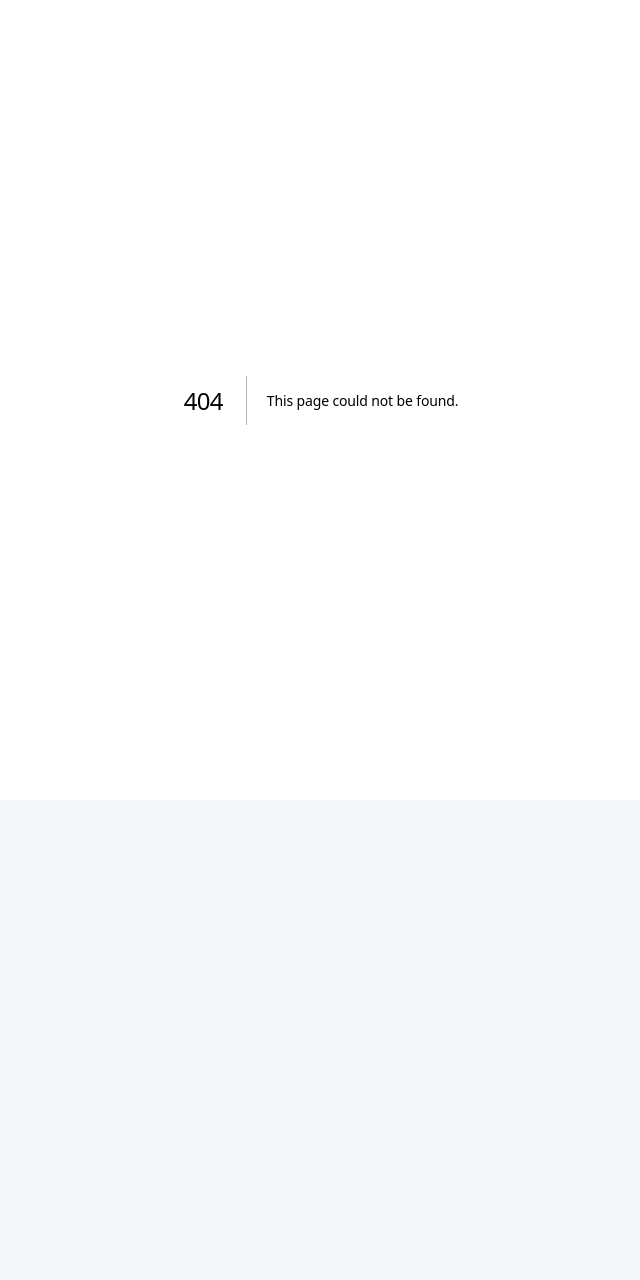
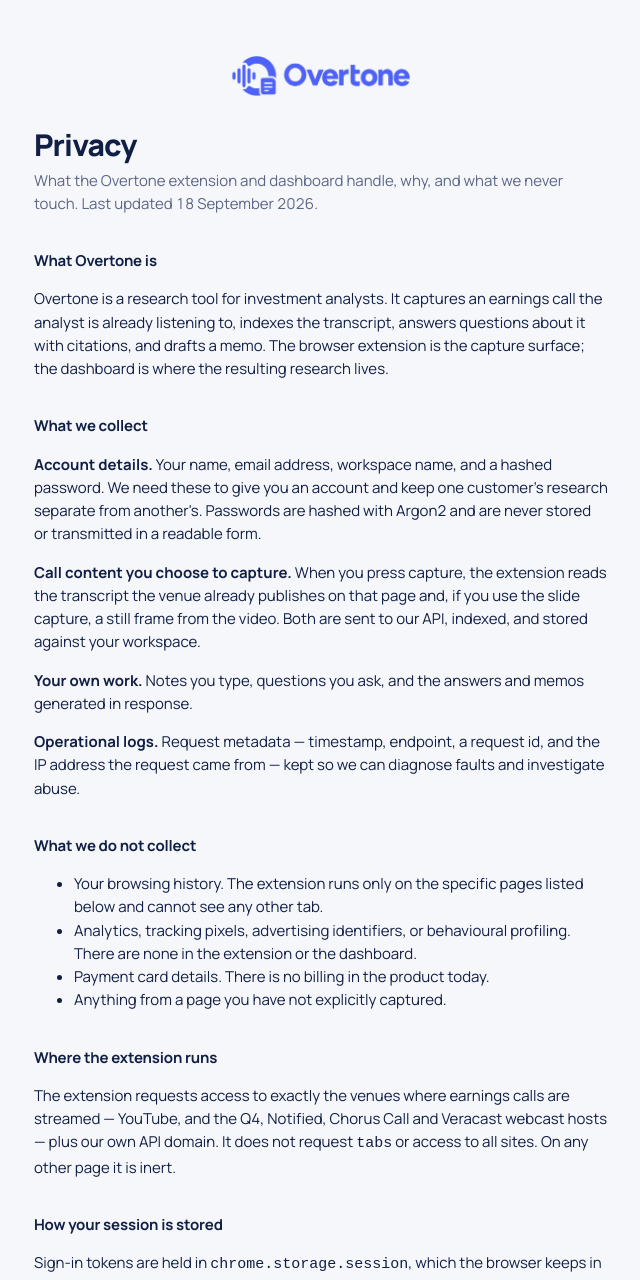
Before and after one commit to Overtone-Software/frontend, a Next.js app: page /privacy in a window 1280 px wide. Before the commit this address had no page. Shown: the top 1280 px of the page, without its empty margins (319-959 px from the left). Before the commit the page ends 800 px from the top, so only its background shows below. Built offline with nearby package versions, Linux system fonts and the light colour scheme.

Commit message:
add new page

```diff
--- /dev/null
+++ b/src/app/privacy/page.tsx
@@ -0,0 +1,109 @@
+import Link from 'next/link';
+import type { Metadata } from 'next';
+
+export const metadata: Metadata = {
+  title: 'Privacy — Overtone',
+  description: 'What the Overtone browser extension and dashboard collect, and why.',
+};
+
+/**
+ * Public, unauthenticated, and linked from the Chrome Web Store listing.
+ *
+ * Deliberately outside `Shell`: a store reviewer must be able to read it without
+ * an account, and a redirect to the login screen would fail review.
+ */
+export default function PrivacyPage() {
+  return (
+    <main style={{ maxWidth: '68ch', margin: '0 auto', padding: '56px 24px 80px' }}>
+      <Link href="/login" className="gate__logo" aria-label="Overtone" style={{ marginBottom: 32 }} />
+
+      <h1>Privacy</h1>
+      <p className="lede">
+        What the Overtone extension and dashboard handle, why, and what we never touch.
+        Last updated 18 September 2026.
+      </p>
+
+      <h2>What Overtone is</h2>
+      <p>
+        Overtone is a research tool for investment analysts. It captures an earnings call
+        the analyst is already listening to, indexes the transcript, answers questions
+        about it with citations, and drafts a memo. The browser extension is the capture
+        surface; the dashboard is where the resulting research lives.
+      </p>
+
+      <h2>What we collect</h2>
+      <p>
+        <strong>Account details.</strong> Your name, email address, workspace name, and a
+        hashed password. We need these to give you an account and keep one customer&apos;s
+        research separate from another&apos;s. Passwords are hashed with Argon2 and are
+        never stored or transmitted in a readable form.
+      </p>
+      <p>
+        <strong>Call content you choose to capture.</strong> When you press capture, the
+        extension reads the transcript the venue already publishes on that page and, if you
+        use the slide capture, a still frame from the video. Both are sent to our API,
+        indexed, and stored against your workspace.
+      </p>
+      <p>
+        <strong>Your own work.</strong> Notes you type, questions you ask, and the answers
+        and memos generated in response.
+      </p>
+      <p>
+        <strong>Operational logs.</strong> Request metadata — timestamp, endpoint, a
+        request id, and the IP address the request came from — kept so we can diagnose
+        faults and investigate abuse.
+      </p>
+
+      <h2>What we do not collect</h2>
+      <ul>
+        <li>Your browsing history. The extension runs only on the specific pages listed below and cannot see any other tab.</li>
+        <li>Analytics, tracking pixels, advertising identifiers, or behavioural profiling. There are none in the extension or the dashboard.</li>
+        <li>Payment card details. There is no billing in the product today.</li>
+        <li>Anything from a page you have not explicitly captured.</li>
+      </ul>
+
+      <h2>Where the extension runs</h2>
+      <p>
+        The extension requests access to exactly the venues where earnings calls are
+        streamed — YouTube, and the Q4, Notified, Chorus Call and Veracast webcast hosts —
+        plus our own API domain. It does not request <code>tabs</code> or access to all
+        sites. On any other page it is inert.
+      </p>
+
+      <h2>How your session is stored</h2>
+      <p>
+        Sign-in tokens are held in <code>chrome.storage.session</code>, which the browser
+        keeps in memory, never writes to disk, and discards when the browser closes. They
+        are not readable by the page the panel is injected into.
+      </p>
+
+      <h2>Who else sees your data</h2>
+      <p>
+        Transcripts, notes and questions are sent to the model providers that produce
+        answers and embeddings — currently Groq and Google (Gemini) — solely to generate
+        the response you asked for. Data is stored in Supabase (Postgres and object
+        storage) and served from Render and Vercel. We do not sell your data, share it with
+        data brokers, use it for advertising, or use it to train models.
+      </p>
+      <p>
+        Transcripts are held per customer and are never pooled across workspaces. Your
+        workspace holds your own working copy of calls you captured.
+      </p>
+
+      <h2>Retention and deletion</h2>
+      <p>
+        Your research stays until you delete it. Deleting a note also deletes any captured
+        slide image from object storage. To delete your account and everything in it, email
+        us and we will remove it.
+      </p>
+
+      <h2>Contact</h2>
+      <p>
+        Questions, deletion requests, or anything else:{' '}
+        <a href="mailto:etisam.ul.haq@team-linkedmatrix.com">
+          etisam.ul.haq@team-linkedmatrix.com
+        </a>
+      </p>
+    </main>
+  );
+}
```
